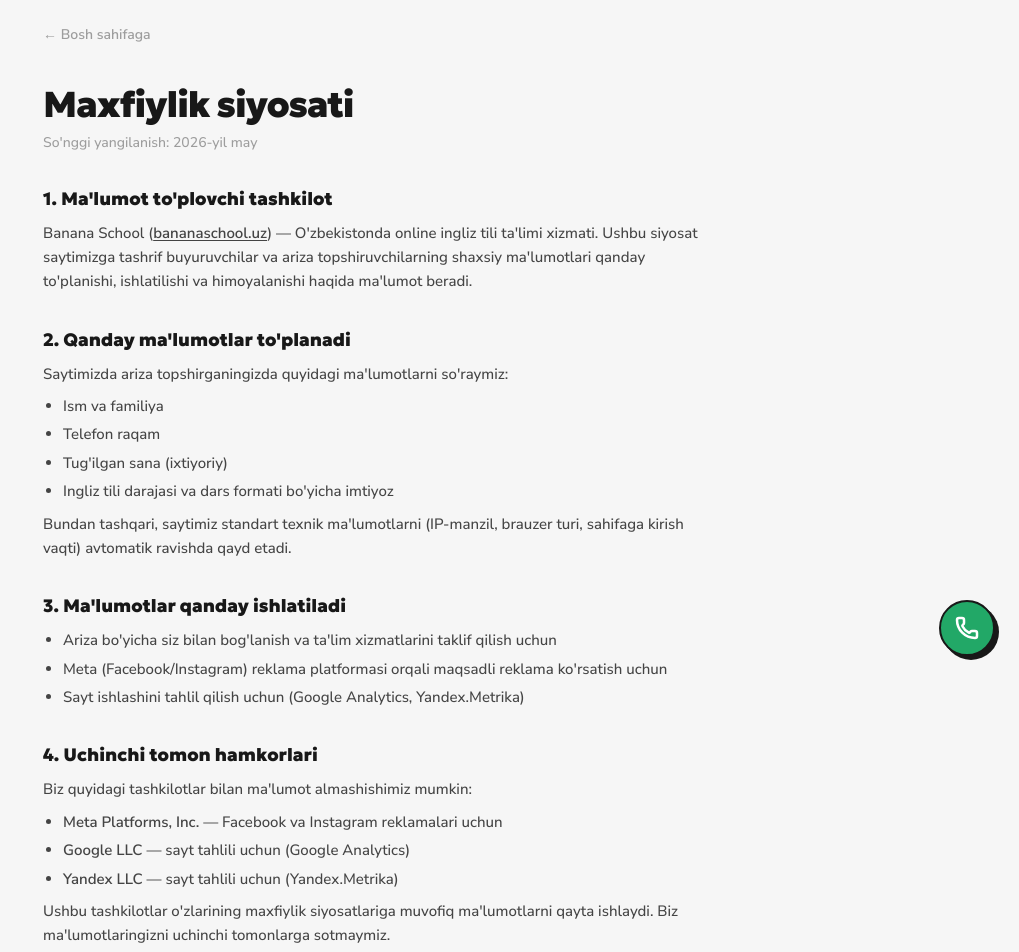
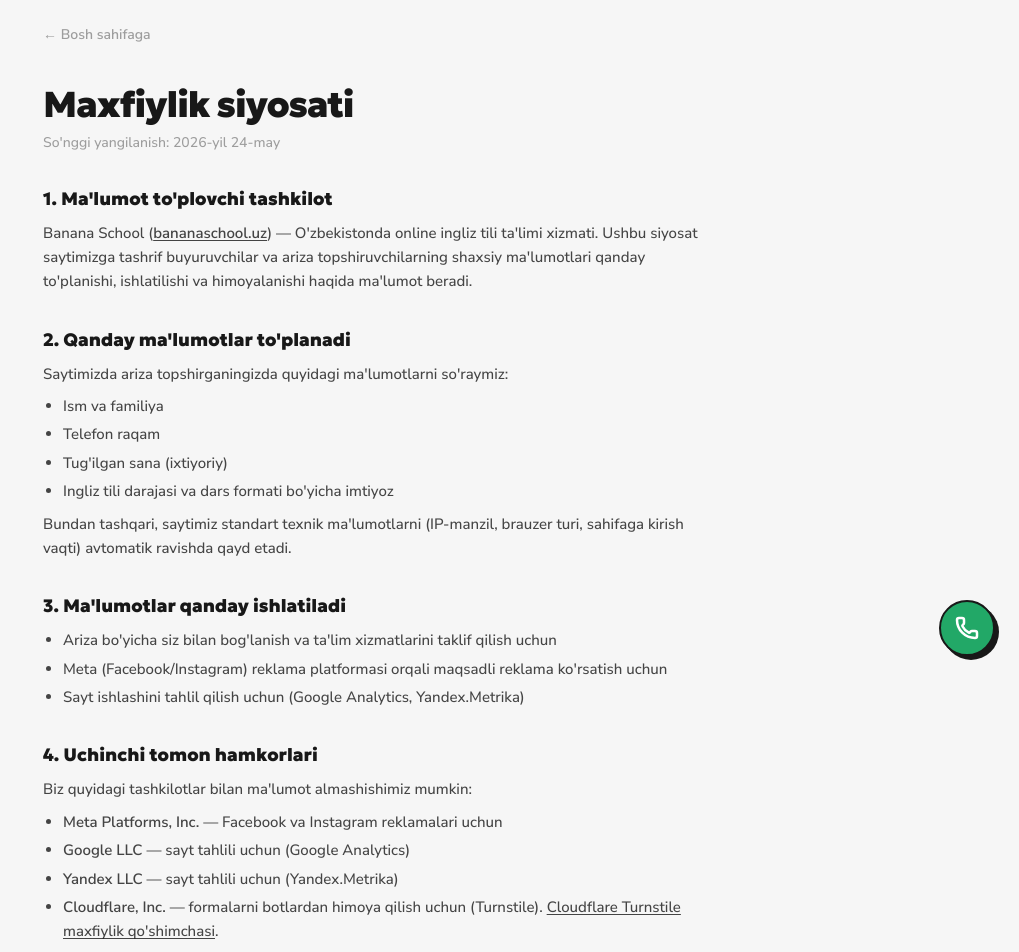
Before and after one commit to vkim7/admin-panel, a Next.js app in the folder apps/landing/: page /uz/privacy in a window 1280 px wide. Shown: the part 120-1072 px from the top of the page, without its empty margins (261-1280 px from the left). Built offline with nearby package versions, Linux system fonts and the light colour scheme.

Commit message:
landing: reference Cloudflare Turnstile addendum in privacy policy

```diff
--- a/apps/landing/src/app/[lang]/privacy/page.tsx
+++ b/apps/landing/src/app/[lang]/privacy/page.tsx
@@ -27,7 +27,7 @@
         <h1 className="font-heading font-black text-[clamp(24px,4vw,36px)] text-foreground tracking-[-1px] leading-[1.1] mb-2">
           Maxfiylik siyosati
         </h1>
-        <p className="text-sm text-foreground/40">So'nggi yangilanish: 2026-yil may</p>
+        <p className="text-sm text-foreground/40">So'nggi yangilanish: 2026-yil 24-may</p>
       </div>
 
       <section className="space-y-2">
@@ -68,6 +68,18 @@
           <li><span className="font-semibold">Meta Platforms, Inc.</span> — Facebook va Instagram reklamalari uchun</li>
           <li><span className="font-semibold">Google LLC</span> — sayt tahlili uchun (Google Analytics)</li>
           <li><span className="font-semibold">Yandex LLC</span> — sayt tahlili uchun (Yandex.Metrika)</li>
+          <li>
+            <span className="font-semibold">Cloudflare, Inc.</span> — formalarni botlardan himoya qilish uchun (Turnstile).{" "}
+            <a
+              href="https://www.cloudflare.com/turnstile-privacy-policy/"
+              target="_blank"
+              rel="noopener noreferrer"
+              className="underline underline-offset-2"
+            >
+              Cloudflare Turnstile maxfiylik qo'shimchasi
+            </a>
+            .
+          </li>
         </ul>
         <p>
           Ushbu tashkilotlar o'zlarining maxfiylik siyosatlariga muvofiq ma'lumotlarni qayta ishlaydi. Biz ma'lumotlaringizni uchinchi tomonlarga sotmaymiz.
@@ -119,7 +131,7 @@
         <h1 className="font-heading font-black text-[clamp(24px,4vw,36px)] text-foreground tracking-[-1px] leading-[1.1] mb-2">
           Политика конфиденциальности
         </h1>
-        <p className="text-sm text-foreground/40">Последнее обновление: май 2026 г.</p>
+        <p className="text-sm text-foreground/40">Последнее обновление: 24 мая 2026 г.</p>
       </div>
 
       <section className="space-y-2">
@@ -161,6 +173,18 @@
           <li><span className="font-semibold">Meta Platforms, Inc.</span> — для показа рекламы в Facebook и Instagram</li>
           <li><span className="font-semibold">Google LLC</span> — для аналитики сайта (Google Analytics)</li>
           <li><span className="font-semibold">Yandex LLC</span> — для аналитики сайта (Яндекс.Метрика)</li>
+          <li>
+            <span className="font-semibold">Cloudflare, Inc.</span> — для защиты форм от ботов (Turnstile). См.{" "}
+            <a
+              href="https://www.cloudflare.com/turnstile-privacy-policy/"
+              target="_blank"
+              rel="noopener noreferrer"
+              className="underline underline-offset-2"
+            >
+              дополнение Cloudflare к политике Turnstile
+            </a>
+            .
+          </li>
         </ul>
         <p>
           Перечисленные организации обрабатывают данные в соответствии со своими политиками конфиденциальности.
```
